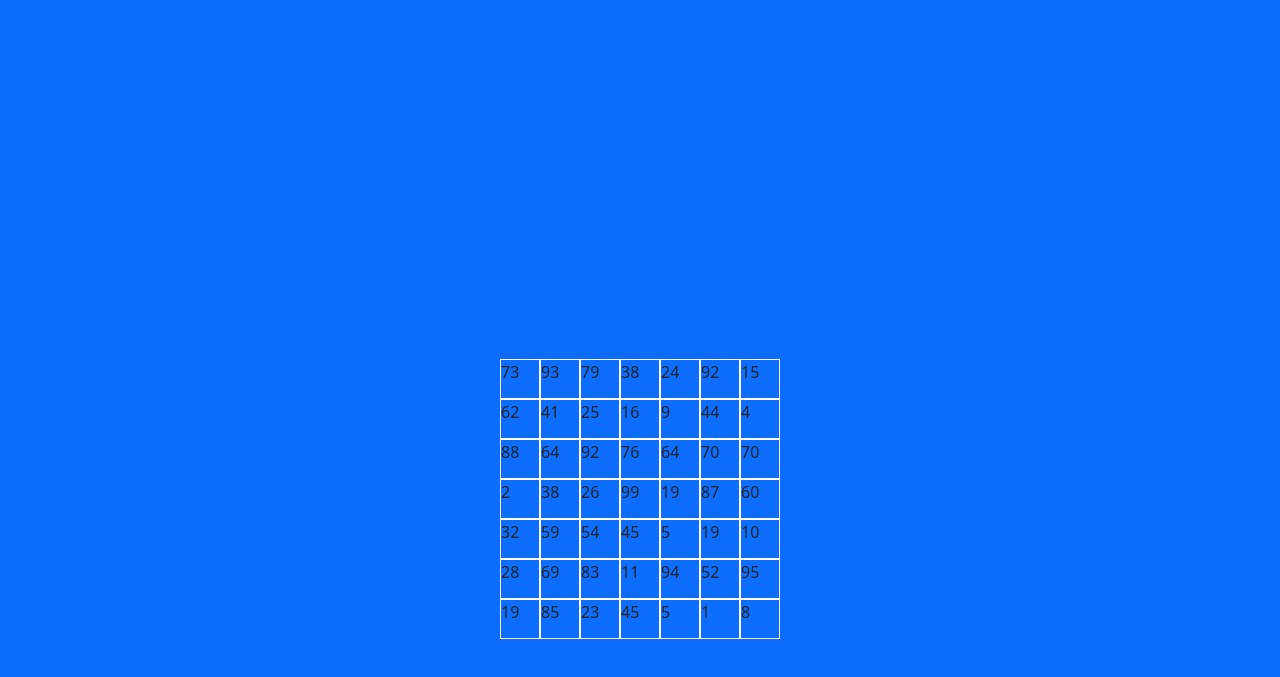
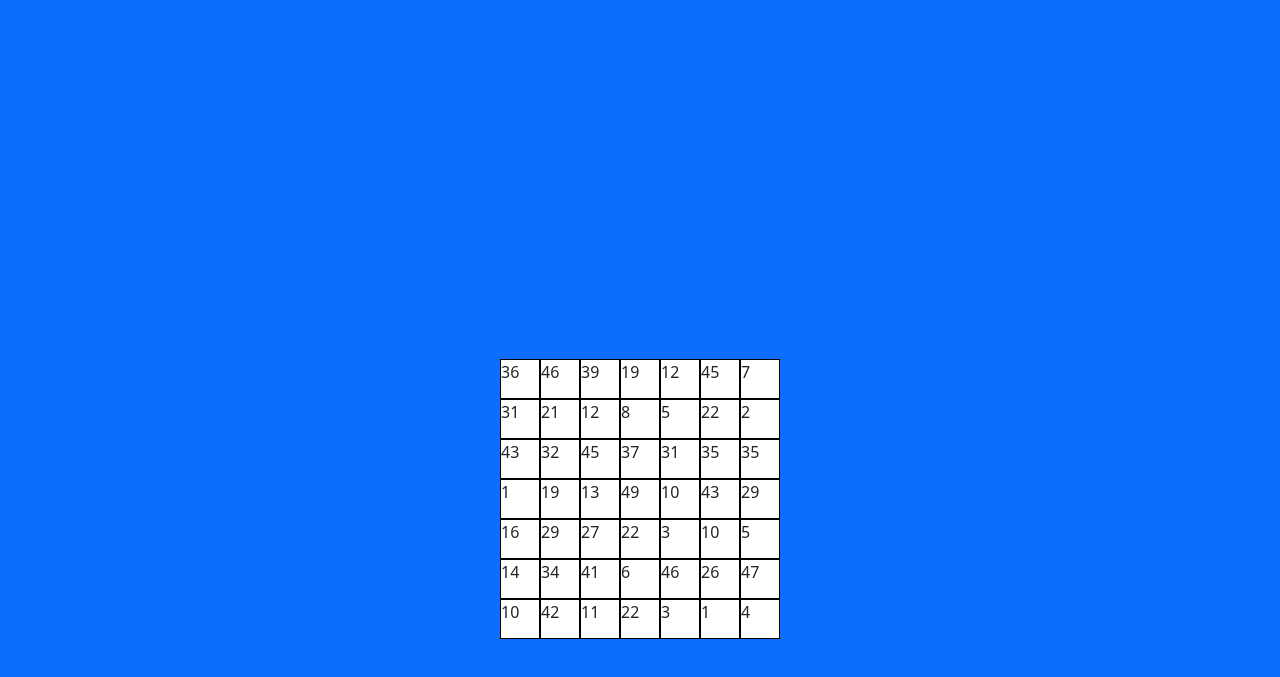
Before and after one commit to codeMatt91/js-campominato-grid, a plain HTML site: page index.html in a window 1280 px wide. Both pictures are taken after a click on the button "Genera". Shown: the part 89-766 px from the top of the page. Drawn offline with nearby package versions, Linux system fonts and the light colour scheme.

Commit message:
Fixed function and added comment

```diff
--- a/script.js
+++ b/script.js
@@ -20,22 +20,21 @@ Quando l'utente clicca su ogni cella, la cella cliccata si colora di azzurro.
 
 //! ***********************************  FUNCTION    ************************************
 
-
+// * Funzione che mi genera un numero random
 function getRandomNum(min, max){
    return Math.floor(Math.random() * (max - min + 1) + min);
 }
 
-function generateCells(number){
+// * Funzione che mi crea le celle e le mette in tabella con numero random
+function generateCells(number,min,max){
    for(let i = 0; i < number; i++){
       const element = document.createElement('div');
       grid.appendChild(element);
       element.className = 'cell';
 
-      element.append(getRandomNum(1,100));
+      element.append(getRandomNum(min,max));
    }
 }
-
-
 
 
 //! ****************************************  LOGIC    ****************************************
@@ -49,28 +48,29 @@ const generate = document.getElementById('generate');
 const level1 = 100;
 const level2 = 81;
 const level3 = 49;
-const list = [];
 
 
 
 
+// * Al click genero la tabella
 generate.addEventListener('click', function(){
 
    const levelChoise = userChoice.value;
 
    if (levelChoise === 'level1'){
 
-      generateCells(level1);
+      generateCells(level1,1,100);
       grid.style.width = '400px';
-      return;
+
    }else if (levelChoise === 'level2'){
-      generateCells(level2);
+      generateCells(level2,1,81);
       grid.style.width = '360px'
-      return;
+
+
    } else {
-      generateCells(level3);
+      generateCells(level3,1,49);
       grid.style.width = '280px';
-      return;
+
    }
 
 })
--- a/style.css
+++ b/style.css
@@ -10,16 +10,16 @@
 #grid {
   display: flex;
   flex-wrap: wrap;
-
+  background-color: white;
 }
 
 .cell {
   height: 40px;
   width: 40px;
-  border: 1px solid white;
+  border: 1px solid black;
 }
 
 button {
-   border: 1px solid black;
-   padding: 5px 5px;
+  border: 1px solid black;
+  padding: 5px 5px;
 }
```
